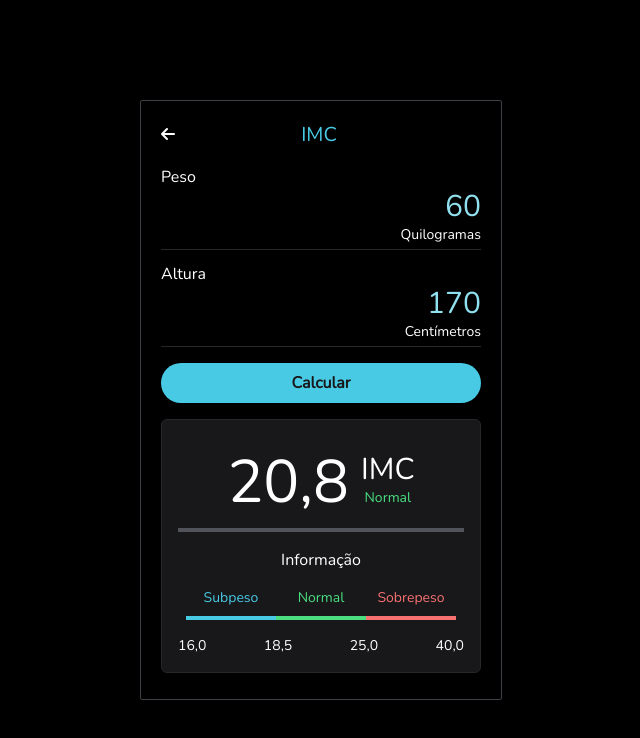
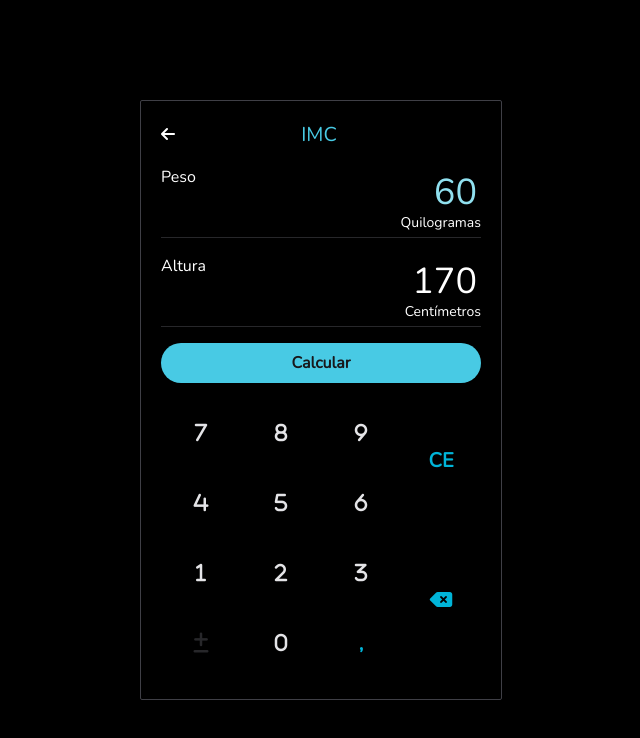
Before and after one commit to TiagoFreitas03/calculator, a React (Vite) app: page /bmi in a window 1280 px wide. Shown: the top 738 px of the page, without its empty margins (319-959 px from the left). Built offline with nearby package versions, Linux system fonts and the light colour scheme.

Commit message:
alteração no cálculo de IMC

```diff
--- a/src/screens/BMICalculator.tsx
+++ b/src/screens/BMICalculator.tsx
@@ -1,33 +1,52 @@
 import { FormEvent, useState } from "react"
 
-import { Input } from "../components/Input"
 import { Button } from '../components/Button'
 import { BMIResult } from "../components/BMIResult"
+import { Entry } from "../components/Entry"
+import { Keyboard } from "../components/Keyboard"
 
 export function BMICalculator() {
 	const [weight, setWeight] = useState('60')
 	const [height, setHeight] = useState('170')
-	const [bmi, setBmi] = useState(calculateBMI())
+	const [activeParam, setActiveParam] = useState<'w' | 'h'>('w')
+	const [bmi, setBmi] = useState<number>()
+	const [clearWeight, setClearWeight] = useState(true)
+	const [clearHeight, setClearHeight] = useState(true)
 
 	function validateParam(value: string) {
-		const num = Number(value)
+		return !(isNaN(Number(value)) || !(/^([0-9]{1,3})(\.[0-9]{0,2})?$/).test(value))
+	}
 
-		if (value === '' || isNaN(num) || !(/^([0-9]{1,3})(\.[0-9]{0,2})?$/).test(value)) {
-			return false
+	function handleParamChange(value: string) {
+		if (validateParam(value)) {
+			if (activeParam === 'w') {
+				setWeight(value)
+				setClearWeight(false)
+			}
+			else {
+				setHeight(value)
+				setClearHeight(false)
+			}
 		}
+	}
 
-		return num > 0
+	function handleParamClick(param: 'w' | 'h') {
+		setBmi(undefined)
+		setActiveParam(param)
 	}
 
 	function handleCalculateFormSubmit(e: FormEvent) {
 		e.preventDefault()
+		const [w, h] = [Number(weight), Number(height)];
 
-		if (!validateParam(weight) || !validateParam(height)) {
+		if (!validateParam(weight) || !validateParam(height) || w <= 0 || h <= 0) {
 			alert('Parâmetro(s) inválido(s)')
 			return
 		}
 
 		setBmi(calculateBMI())
+		setClearWeight(true)
+		setClearHeight(true)
 	}
 
 	function calculateBMI() {
@@ -40,36 +59,50 @@ export function BMICalculator() {
 		<>
 			<form onSubmit={handleCalculateFormSubmit}>
 				<div className="pb-1 border-b border-zinc-800">
-					<Input
-						autoFocus
-						label="Peso"
-						type="number"
-						step={0.01}
-						value={weight}
-						onChange={e => setWeight(e.target.value)}
-						big
+					<span className="absolute">Peso</span>
+
+					<Entry
+						clear={clearWeight}
+						text={weight}
+						active={activeParam === 'w'}
+						onTextChange={text => handleParamChange(text)}
+						onClick={() => handleParamClick('w')}
+						cssClasses={activeParam === 'w' ? 'text-blue-300' : ''}
 					/>
 
-					<span className="text-right text-sm">Quilogramas</span>
+					<span className="text-right text-sm -mt-2">Quilogramas</span>
 				</div>
 
-				<div className="mt-3 pb-1 border-b border-zinc-800">
-					<Input
-						label="Altura"
-						type="number"
-						step={0.01}
-						value={height}
-						onChange={e => setHeight(e.target.value)}
-						big
+				<div className="mt-4 pb-1 border-b border-zinc-800">
+					<span className="absolute">Altura</span>
+
+					<Entry
+						clear={clearHeight}
+						text={height}
+						active={activeParam === 'h'}
+						onTextChange={text => handleParamChange(text)}
+						onClick={() => handleParamClick('h')}
+						cssClasses={activeParam === 'h' ? 'text-blue-300' : ''}
 					/>
 
-					<span className="text-right text-sm">Centímetros</span>
+					<span className="text-right text-sm -mt-2">Centímetros</span>
 				</div>
 
 				<Button title="Calcular" type="submit" />
 			</form>
 
-			<BMIResult value={bmi} />
+			<div className='w-80 h-[280px] relative mt-2'>
+				{
+					bmi ?
+						<BMIResult value={bmi} /> :
+						<Keyboard
+							layout="COMMON"
+							entry={activeParam === 'w' ? weight : height}
+							onChangeEntry={text => handleParamChange(text)}
+							disabledKeys={['+-']}
+						/>
+				}
+			</div>
 		</>
 	)
 }
```
